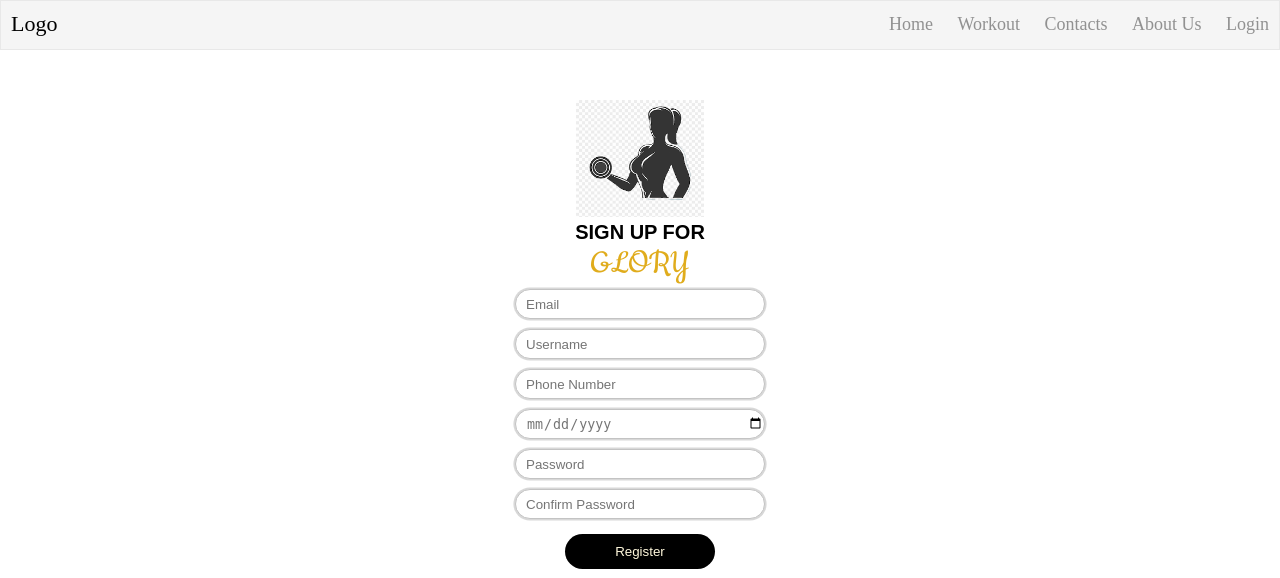
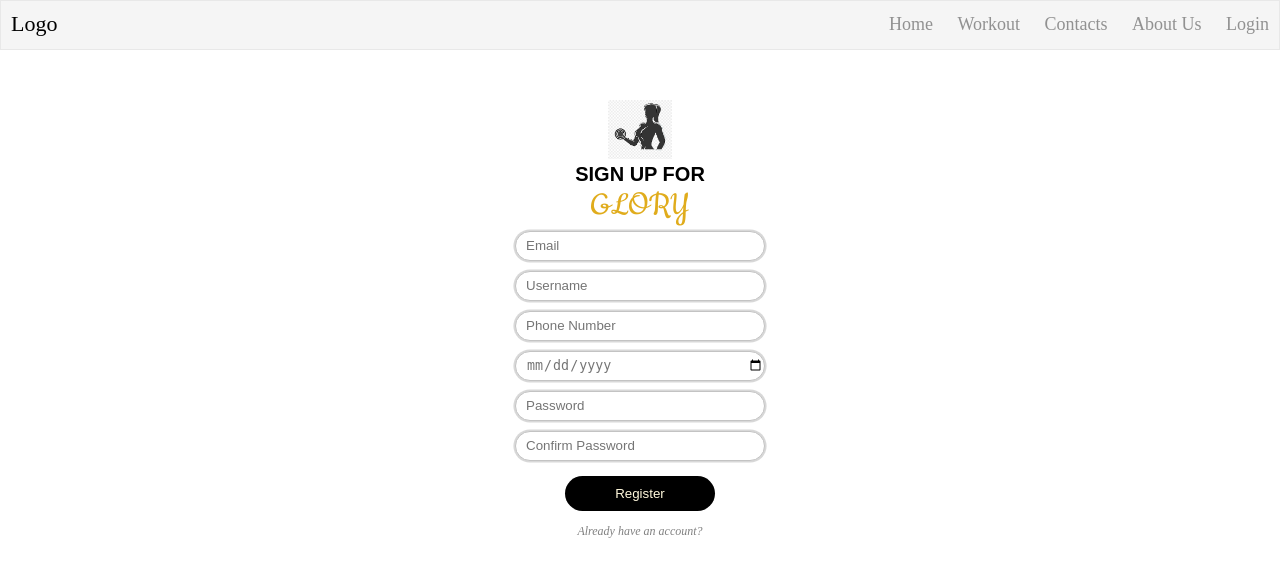
Before and after one commit to AkashMaurya09/IP-Mini-Project, a PHP site: page /pages/signup.php in a window 1280 px wide. Shown: the top 578 px of the page. Run offline with PHP 8.4, Linux system fonts and the light colour scheme; some libraries are stand-ins or nearby versions.

Commit message:
:art: Minor Changes

```diff
--- a/css/signUp.css
+++ b/css/signUp.css
@@ -11,7 +11,7 @@ i {
   font-size: 12px;
 }
 .center img {
-  width: 10%;
+  width: 5%;
 }
 input {
   -webkit-border-radius: 20px;
```
